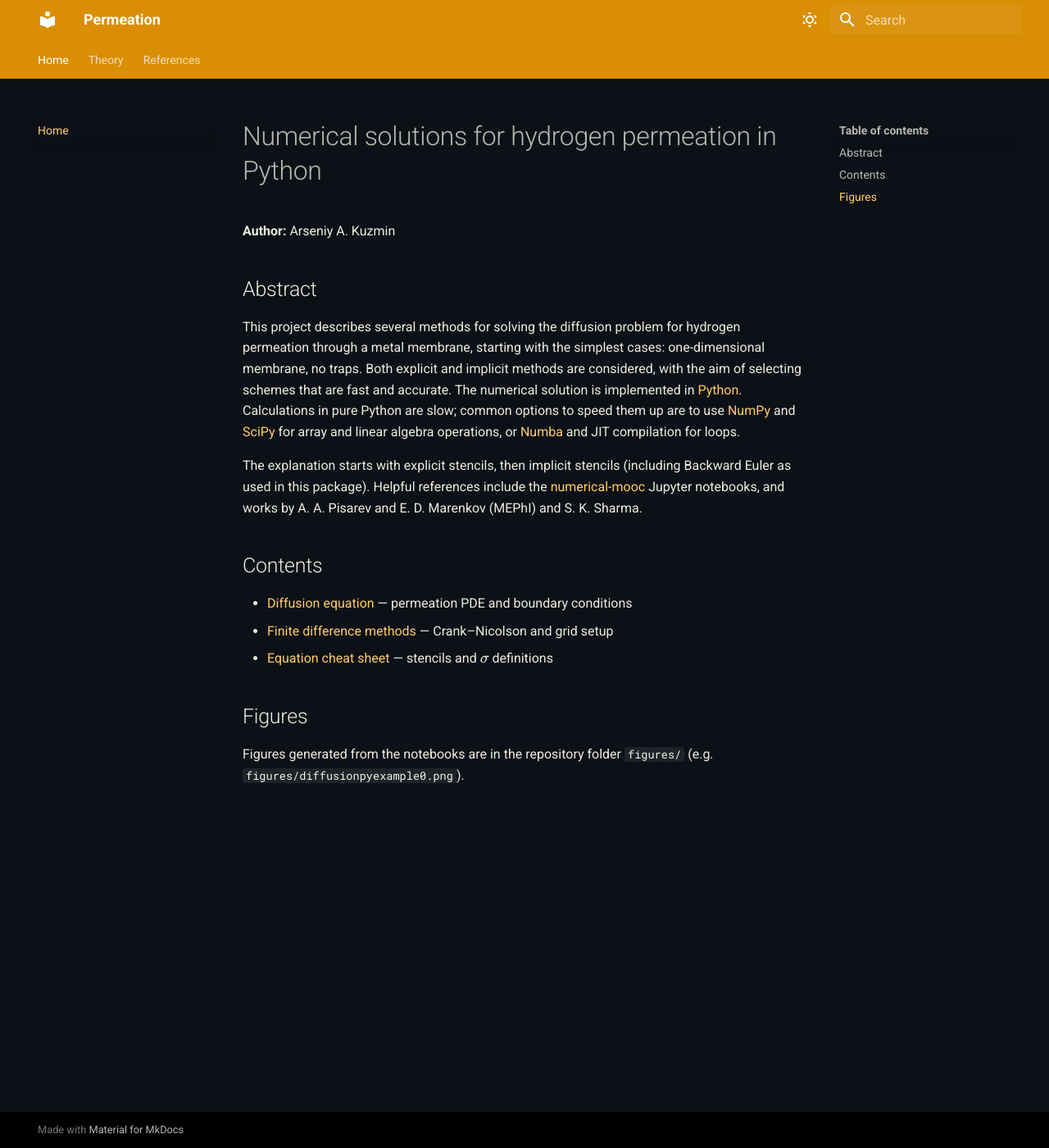
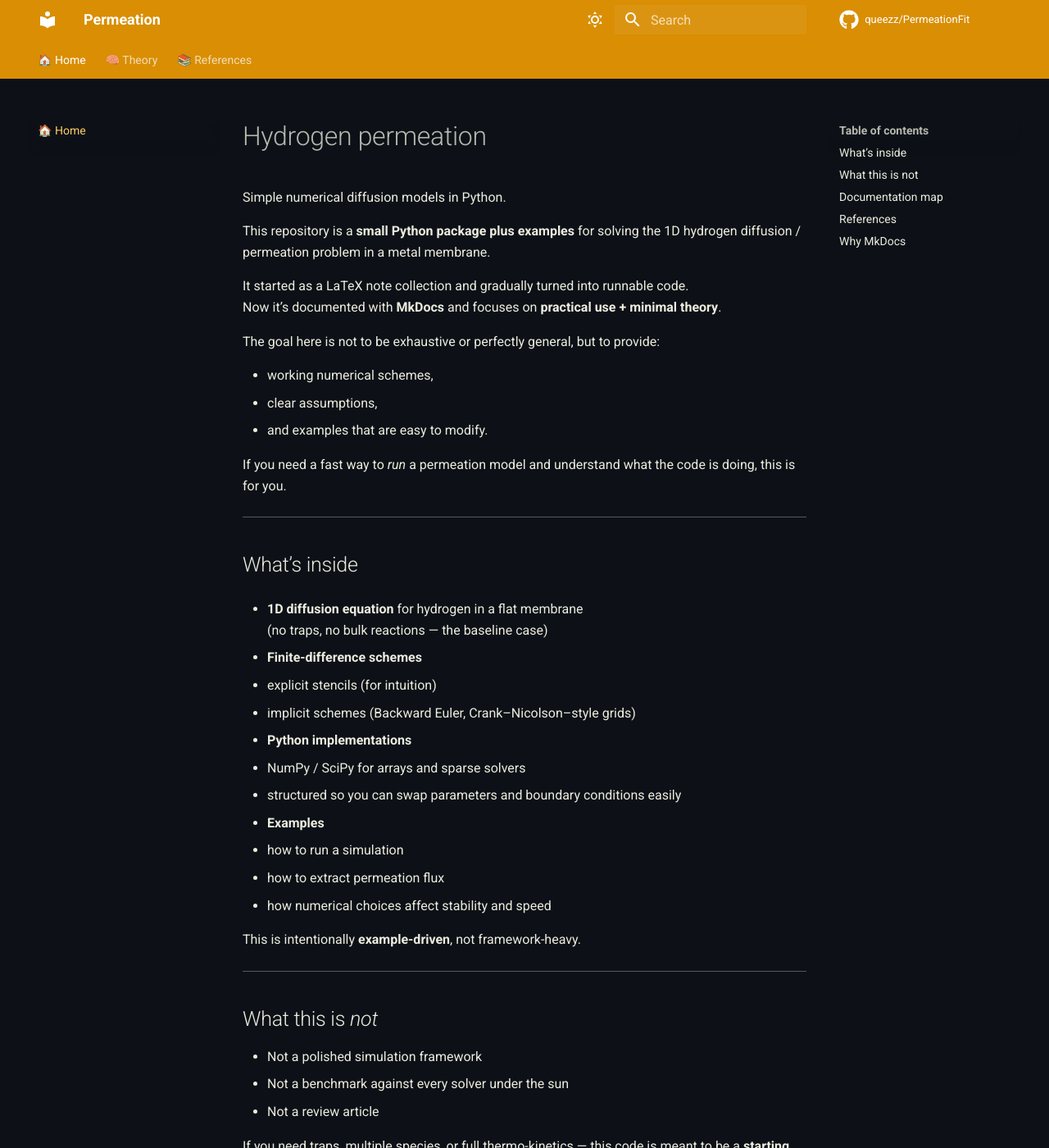
Before and after one commit to queezz/PermeationFit, an MkDocs documentation site: the page built from docs/index.md, in a window 1280 px wide and 1400 px high. Shown: the whole window at 82% size. Built offline with MkDocs 1.6.1 and Material for MkDocs 9.7.7, drawn with Linux system fonts in a browser that asks for light colours; comment, search, counter and statistics services are not loaded; some of the changed text lies outside the part shown.

Commit message:
upd[docs]

```diff
--- a/docs/index.md
+++ b/docs/index.md
@@ -1,19 +1,85 @@
-# Numerical solutions for hydrogen permeation in Python
+# Hydrogen permeation
+Simple numerical diffusion models in Python.
 
-**Author:** Arseniy A. Kuzmin
+This repository is a **small Python package plus examples** for solving the 1D hydrogen diffusion / permeation problem in a metal membrane.
 
-## Abstract
+It started as a LaTeX note collection and gradually turned into runnable code.
+Now it’s documented with **MkDocs** and focuses on **practical use + minimal theory**.
 
-This project describes several methods for solving the diffusion problem for hydrogen permeation through a metal membrane, starting with the simplest cases: one-dimensional membrane, no traps. Both explicit and implicit methods are considered, with the aim of selecting schemes that are fast and accurate. The numerical solution is implemented in [Python](https://www.python.org/). Calculations in pure Python are slow; common options to speed them up are to use [NumPy](https://numpy.org/) and [SciPy](https://www.scipy.org/) for array and linear algebra operations, or [Numba](https://numba.pydata.org/) and JIT compilation for loops.
+The goal here is not to be exhaustive or perfectly general, but to provide:
 
-The explanation starts with explicit stencils, then implicit stencils (including Backward Euler as used in this package). Helpful references include the [numerical-mooc](https://github.com/numerical-mooc/numerical-mooc) Jupyter notebooks, and works by A. A. Pisarev and E. D. Marenkov (MEPhI) and S. K. Sharma.
+- working numerical schemes,
+- clear assumptions,
+- and examples that are easy to modify.
 
-## Contents
+If you need a fast way to *run* a permeation model and understand what the code is doing, this is for you.
 
-- [Diffusion equation](theory/diffusion.md) — permeation PDE and boundary conditions
-- [Finite difference methods](theory/finite_methods.md) — Crank–Nicolson and grid setup
-- [Equation cheat sheet](reference/equations.md) — stencils and \(\sigma\) definitions
+---
 
-## Figures
+## What’s inside
 
-Figures generated from the notebooks are in the repository folder `figures/` (e.g. `figures/diffusionpyexample0.png`).
+- **1D diffusion equation** for hydrogen in a flat membrane
+  (no traps, no bulk reactions — the baseline case)
+
+- **Finite-difference schemes**
+  - explicit stencils (for intuition)
+  - implicit schemes (Backward Euler, Crank–Nicolson–style grids)
+
+- **Python implementations**
+  - NumPy / SciPy for arrays and sparse solvers
+  - structured so you can swap parameters and boundary conditions easily
+
+- **Examples**
+  - how to run a simulation
+  - how to extract permeation flux
+  - how numerical choices affect stability and speed
+
+This is intentionally **example-driven**, not framework-heavy.
+
+---
+
+## What this is *not*
+
+- Not a polished simulation framework
+- Not a benchmark against every solver under the sun
+- Not a review article
+
+If you need traps, multiple species, or full thermo-kinetics — this code is meant to be a **starting point**, not the final word.
+
+---
+
+## Documentation map
+
+- [Diffusion equation](theory/diffusion.md)
+  Governing PDE and boundary conditions used here
+
+- [Finite difference methods](theory/finite_methods.md)
+  Grid setup, stencils, and stability notes
+
+- [Equation cheat sheet](reference/equations.md)
+  Stencils, coefficients, and σ definitions used in the code
+
+---
+
+## References
+This package does **not** attempt to reproduce or follow the full body of hydrogen
+transport theory and simulation developed over the last decades.
+
+Instead, it implements a **minimal recombination–diffusion model** as a clean,
+transparent starting point — something that is easy to read, run, and modify.
+
+That said, it sits within a much broader historical and methodological context,
+which is worth being aware of: [A bit of history](reference/history.md).
+
+
+## Why MkDocs
+*(and not LaTeX)*
+
+LaTeX was great for derivations.
+MkDocs is better for:
+
+- code + explanation living together,
+- quick edits,
+- examples that actually run.
+
+The math hasn’t disappeared — it’s just no longer pretending to be a paper.
--- a/mkdocs.yml
+++ b/mkdocs.yml
@@ -53,11 +53,16 @@ extra_javascript:
 extra_css:
   - styles/brand.css
 
+# Top-right repo link
+repo_url: https://github.com/queezz/PermeationFit
+repo_name: queezz/PermeationFit
+
+# MARK: nav
 nav:
-  - Home: index.md
-  - Theory:
-    - Diffusion equation: theory/diffusion.md
-    - Finite difference methods: theory/finite_methods.md
-  - References:
-    - History: reference/history.md
-    - Equation cheat sheet: reference/equations.md
+  - 🏠 Home: index.md
+  - 🧠 Theory:
+      - 🌊 Diffusion equation: theory/diffusion.md
+      - 🧮 Finite difference methods: theory/finite_methods.md
+  - 📚 References:
+      - 🕰️ History: reference/history.md
+      - 📐 Equation cheat sheet: reference/equations.md
```
